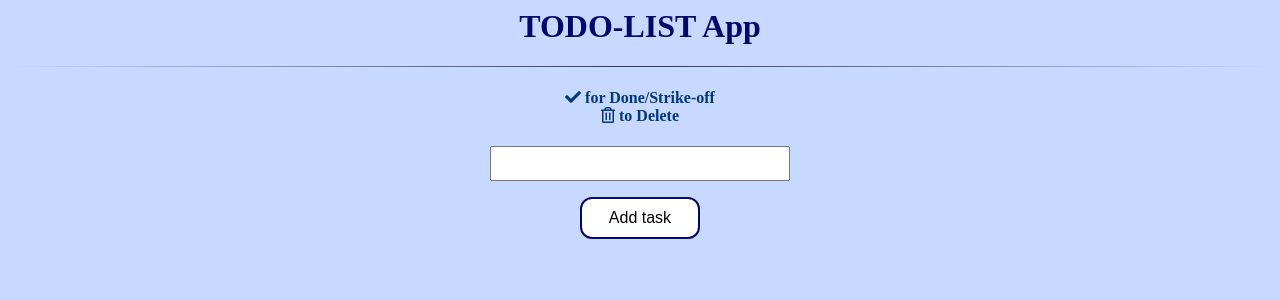
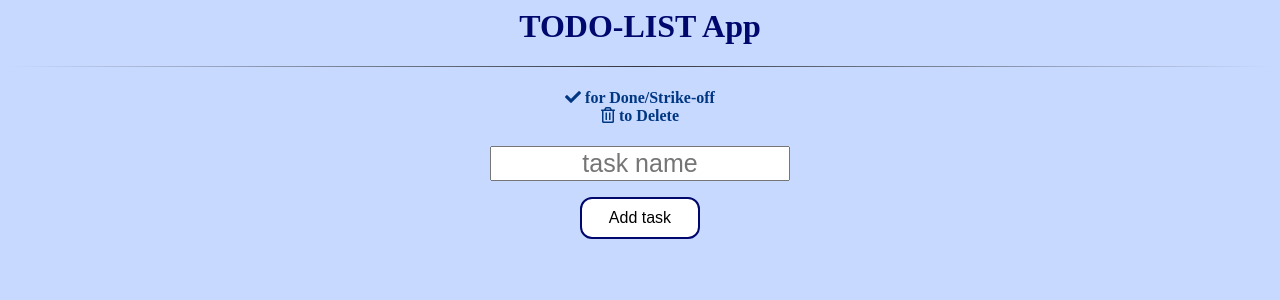
Before and after one commit to shahshubh/Todolist-Flask, a Flask app: page / in a window 1280 px wide. Shown: the top 300 px of the page. Run offline with Flask 2, Linux system fonts and the light colour scheme; data that the repository does not hold is empty; some libraries are stand-ins or nearby versions.

Commit message:
Update list.html

```diff
--- a/templates/list.html
+++ b/templates/list.html
@@ -12,7 +12,7 @@
       <h4 style="color: rgb(0,55,131);text-align: center"><i class="fas fa-check"></i> for Done/Strike-off<br><i class="far fa-trash-alt"></i> to Delete</h4>
 
       <form style="text-align: center" action="/task" method="post">
-        <p><input style="width: 300px;font-size: 25px" type="text" name="content"></p>
+        <p><input style="width: 300px;font-size: 25px;text-align: center" placeholder="task name" type="text" name="content"></p>
         <input style= "border-radius: 12px;background-color: white;
   color: black;
   border: 2px solid rgb(0,7,109);font-size: 16px;padding: 10px;
```
